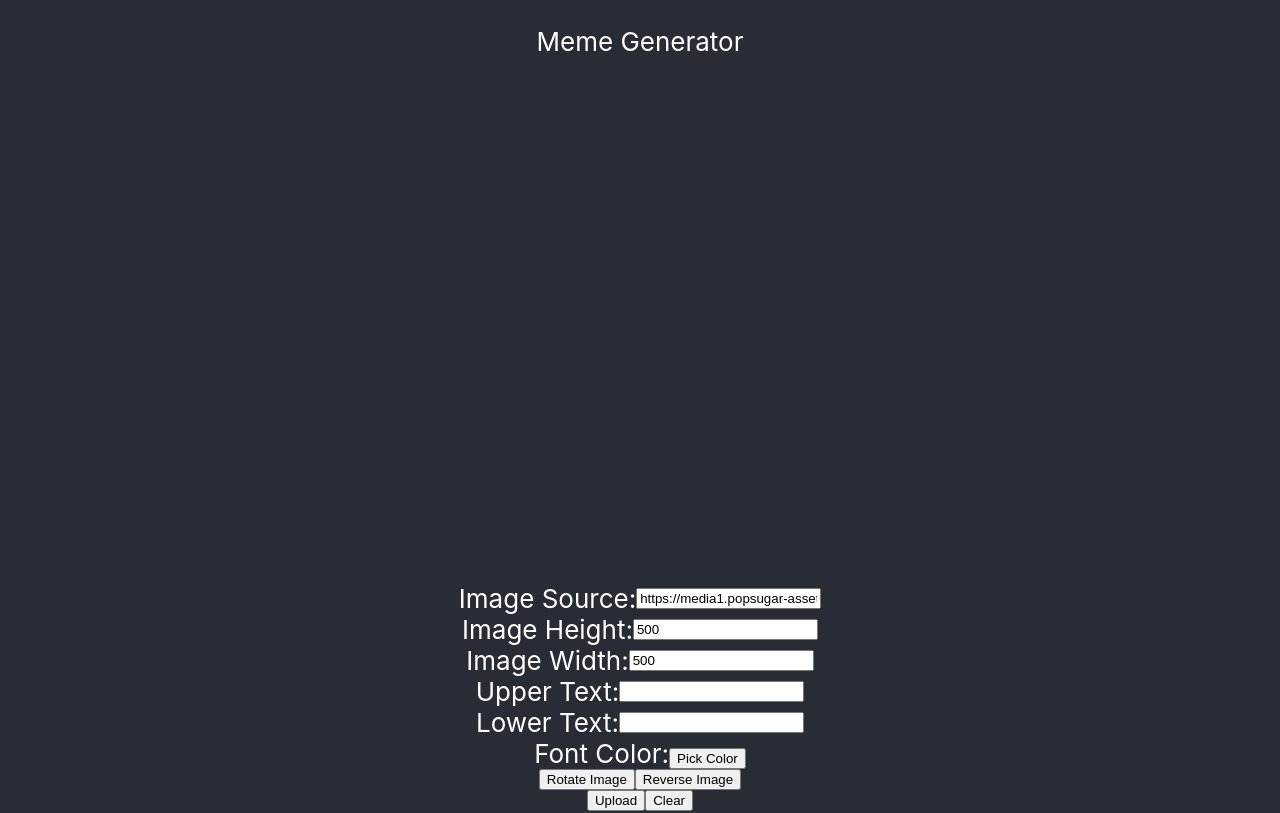
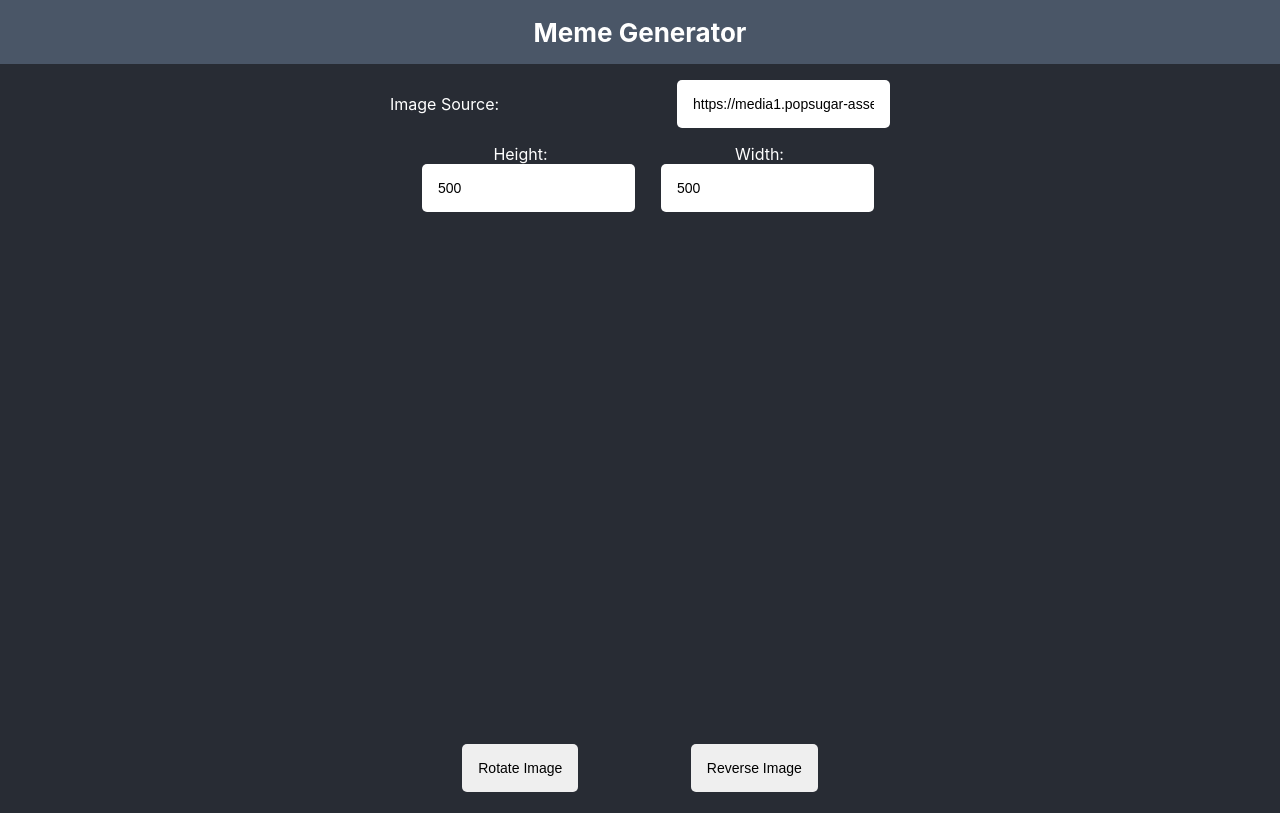
Before and after one commit to m-h-miller/CTM-challenge, a React (Create React App) app: page / in a window 1280 px wide. Shown: the top 813 px of the page. Built offline with nearby package versions, Linux system fonts and the light colour scheme.

Commit message:
Update styles and layout

```diff
--- a/src/App.css
+++ b/src/App.css
@@ -1,38 +1,72 @@
 .App {
   text-align: center;
-}
-
-.App-logo {
-  height: 40vmin;
-  pointer-events: none;
-}
-
-@media (prefers-reduced-motion: no-preference) {
-  .App-logo {
-    animation: App-logo-spin infinite 20s linear;
-  }
-}
-
-.App-header {
   background-color: #282c34;
+  color: white;
   min-height: 100vh;
   display: flex;
   flex-direction: column;
   align-items: center;
-  justify-content: center;
+  /* justify-content: space-between; */
   font-size: calc(10px + 2vmin);
-  color: white;
 }
 
-.App-link {
-  color: #61dafb;
+form label {
+  display: flex;
+  align-items: center;
+  justify-content: space-between;
+  font-size: 16px;
+}
+.App label input {
+  margin-left: 1rem;
 }
 
-@keyframes App-logo-spin {
-  from {
-    transform: rotate(0deg);
-  }
-  to {
-    transform: rotate(360deg);
-  }
+form {
+  display: flex;
+  flex-direction: column;
+  /* margin-bottom: 299px; */
 }
+
+div.row {
+  display: flex;
+  justify-content: space-between;
+  margin: 1rem
+}
+
+label.col {
+  flex-direction: column;
+  justify-content: space-between;
+}
+
+div.buttons {
+  display: flex;
+  justify-content: space-around;
+  margin: 1rem;
+}
+
+header {
+  width: 100%;
+  background-color: #4a5667;
+  height: 4rem;
+  display: flex;
+  justify-content: center;
+  align-items: center;
+  margin-bottom: 1rem;
+}
+
+header > h4 {
+  margin: 0px;
+}
+
+button {
+  border: none;
+  border-radius: 5px;
+  font-size: 14px;
+  padding: 1rem;
+}
+
+input, textarea {
+  padding: 1rem;
+  border: none;
+  border-radius: 5px;
+  font-size: 14px;
+}
--- a/src/App.tsx
+++ b/src/App.tsx
@@ -83,11 +83,8 @@ function App() {
         canvasContext.fillStyle = color
         canvasContext.strokeStyle = 'black'
         canvasContext.textBaseline = 'top';
-        canvasContext.fillText(upperText, Math.abs(imageWidth / 7), Math.abs(imageHeight / 7))
-        canvasContext.strokeText(upperText, Math.abs(imageWidth / 7), Math.abs(imageHeight / 7))
-
-        canvasContext.fillText(lowerText, Math.abs(imageWidth / 7), Math.abs(imageHeight - (imageHeight / 7)))
-        canvasContext.strokeText(lowerText, Math.abs(imageWidth / 7), Math.abs(imageHeight - (imageHeight / 7)))
+        canvasContext.fillText(upperText, Math.abs(imageWidth / 9), Math.abs(imageHeight / 9))
+        canvasContext.fillText(lowerText, Math.abs(imageWidth / 9), Math.abs(imageHeight - (imageHeight / 4.5)))
       }
     }
   }, [width, height, url, angle, isReversed, upperText, lowerText, color]);
@@ -95,51 +92,74 @@ function App() {
   return (
     <div className="App">
       <header className="App-header">
+        <h4>Meme Generator</h4>
+      </header>
 
-        <p>Meme Generator</p>
-
-        <canvas id="canvas" ref={canvasRef} width={width} height={height} />
-
-        <label style={{ display: 'flex', alignItems: 'center' }}>
+      <form>
+        <label>
           Image Source:
           <input onChange={e => setUrl(e.target.value)} value={url} />
         </label>
 
-        <label style={{ display: 'flex', alignItems: 'center' }}>
-          Image Height:
+        <div  className="row">
+          <label className="col">
+            Height:
             <input type="number" onChange={e => setHeight(parseInt(e.target.value))} value={height} />
           </label>
 
-        <label style={{ display: 'flex', alignItems: 'center' }}>
-          Image Width:
+          <label className="col">
+            Width:
             <input type="number" onChange={e => setWidth(parseInt(e.target.value))} value={width} />
           </label>
+        </div>
 
-        <label style={{ display: 'flex', alignItems: 'center' }}>
+        <canvas id="canvas" ref={canvasRef} width={width} height={height} />
+
+        <div className="buttons">
+          <button
+            type="button"
+            onClick={() => setAngle((angle - 90) % 360)}
+          >
+              Rotate Image
+            </button>
+          <button
+            type="button"
+            onClick={() => setIsReversed(!isReversed)}
+          >
+            Reverse Image
+          </button>
+        </div>
+
+        <div className="row">
+          <label className="col">
             Upper Text:
-          <input onChange={e => setUpperText(e.target.value)} value={upperText} />
+            <textarea
+              placeholder="Upper text"
+              onChange={e => setUpperText(e.target.value)}
+              value={upperText}
+            />
           </label>
 
-        <label style={{ display: 'flex', alignItems: 'center' }}>
+          <label className="col">
             Lower Text:
-          <input onChange={e => setLowerText(e.target.value)} value={lowerText} />
+            <textarea
+              placeholder="Lower text"
+              onChange={e => setLowerText(e.target.value)}
+              value={lowerText}
+            />
           </label>
+        </div>
 
-        <label style={{ display: 'flex', alignItems: 'center', justifyContent: 'space-between', }}>
+        <label style={{ justifyContent: 'space-around'}}>
           Font Color:
           <Color setColor={setColor} />
         </label>
 
-        <div style={{ display: 'flex' }}>
-          <button onClick={() => setAngle((angle - 90) % 360)}>Rotate Image</button>
-          <button onClick={() => setIsReversed(!isReversed)}>Reverse Image</button>
+        <div className="buttons">
+          <button type="button" onClick={onImgUpload}>Upload</button>
+          <button type="button" onClick={onClear}>Clear</button>
         </div>
-
-        <div style={{ display: 'flex', marginBottom: '311px', }}>
-          <button onClick={onImgUpload}>Upload</button>
-          <button onClick={onClear}>Clear</button>
-        </div>
-      </header>
+      </form>
     </div>
   );
 }
--- a/src/Color.tsx
+++ b/src/Color.tsx
@@ -11,7 +11,7 @@ const ColorPickerButton = (props: ColorPickerButtonProps) => {
 
     return (
         <div>
-            <button onClick={toggleIsOpen}>Pick Color</button>
+            <button type="button" onClick={toggleIsOpen}>Pick Color</button>
             {isOpen ? (
                 <div style={{
                     position: 'absolute',
```
Lines whose indentation alone changed are shown as unchanged.
